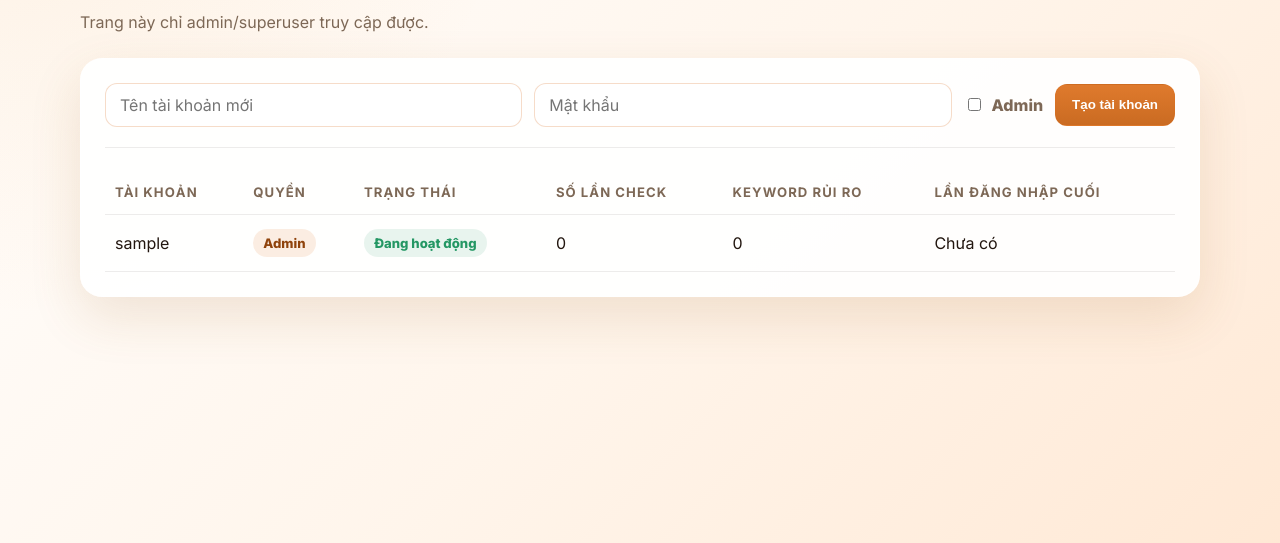
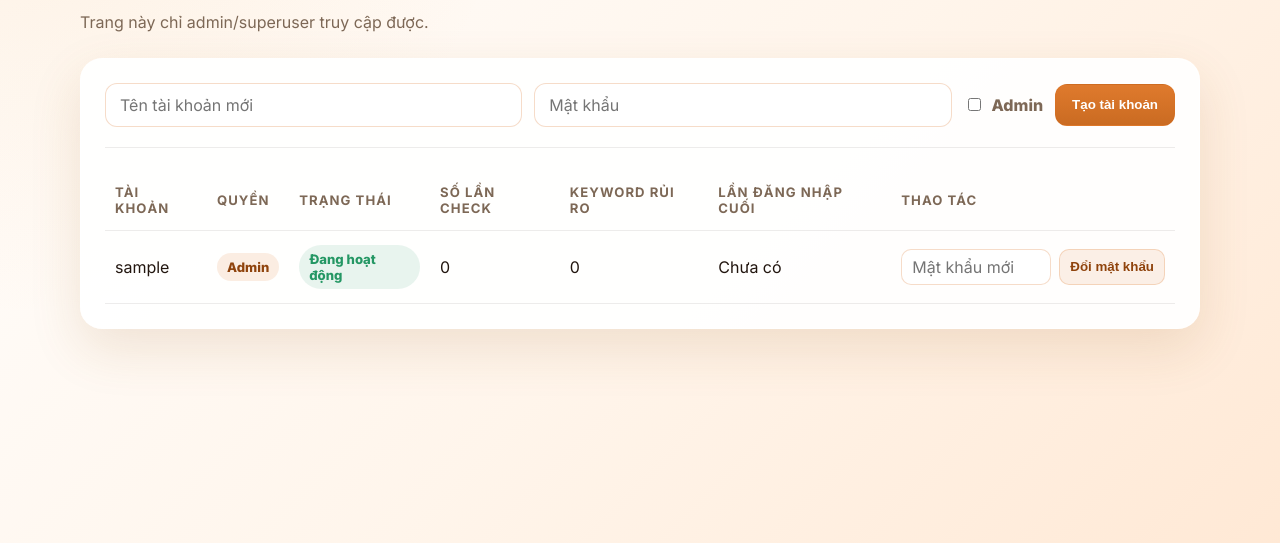
Before and after one commit to phamthimyly/CheckTM_VHMedia, a Django app: page /accounts/ in a window 1280 px wide. Shown: the part 213-756 px from the top of the page. Run offline with Django 5.2, Linux system fonts and the light colour scheme; the visitor is signed in with stand-in values (Sample User, id 1); data comes from the database, SQL or seed files in the repository; data that the repository does not hold is empty.

Commit message:
Add admin account actions

```diff
--- a/checker/templates/accounts.html
+++ b/checker/templates/accounts.html
@@ -151,6 +151,40 @@
             color: var(--danger);
             background: rgba(207, 63, 45, 0.1);
         }
+        .row-actions {
+            display: grid;
+            gap: 8px;
+            min-width: 260px;
+        }
+        .password-form {
+            display: flex;
+            gap: 8px;
+            align-items: center;
+        }
+        .password-form input {
+            width: 150px;
+            min-height: 36px;
+            border: 1px solid rgba(216, 110, 31, 0.24);
+            border-radius: 10px;
+            padding: 0 10px;
+            font: inherit;
+        }
+        .small-btn {
+            min-height: 36px;
+            border-radius: 10px;
+            border: 1px solid rgba(216, 110, 31, 0.22);
+            background: rgba(216, 110, 31, 0.1);
+            color: var(--accent-dark);
+            font-weight: 800;
+            cursor: pointer;
+            padding: 0 10px;
+            white-space: nowrap;
+        }
+        .small-btn.danger {
+            border-color: rgba(207, 63, 45, 0.22);
+            background: rgba(207, 63, 45, 0.1);
+            color: var(--danger);
+        }
         table {
             width: 100%;
             border-collapse: collapse;
@@ -238,6 +272,7 @@
                         <th>Số lần check</th>
                         <th>Keyword rủi ro</th>
                         <th>Lần đăng nhập cuối</th>
+                        <th>Thao tác</th>
                     </tr>
                 </thead>
                 <tbody>
@@ -261,10 +296,29 @@
                             <td>{{ user.so_lan_check }}</td>
                             <td>{{ user.so_keyword_rui_ro }}</td>
                             <td>{{ user.last_login|date:"d/m/Y H:i"|default:"Chưa có" }}</td>
+                            <td>
+                                <div class="row-actions">
+                                    <form class="password-form" method="post">
+                                        {% csrf_token %}
+                                        <input type="hidden" name="action" value="change_password">
+                                        <input type="hidden" name="user_id" value="{{ user.id }}">
+                                        <input type="password" name="new_password" placeholder="Mật khẩu mới" required>
+                                        <button class="small-btn" type="submit">Đổi mật khẩu</button>
+                                    </form>
+                                    {% if user.id != request.user.id %}
+                                        <form method="post" onsubmit="return confirm('Xóa tài khoản {{ user.username }}?');">
+                                            {% csrf_token %}
+                                            <input type="hidden" name="action" value="delete">
+                                            <input type="hidden" name="user_id" value="{{ user.id }}">
+                                            <button class="small-btn danger" type="submit">Xóa tài khoản</button>
+                                        </form>
+                                    {% endif %}
+                                </div>
+                            </td>
                         </tr>
                     {% empty %}
                         <tr>
-                            <td colspan="6">Chưa có tài khoản.</td>
+                            <td colspan="7">Chưa có tài khoản.</td>
                         </tr>
                     {% endfor %}
                 </tbody>
--- a/checker/views.py
+++ b/checker/views.py
@@ -189,20 +189,49 @@ def quan_ly_tai_khoan(request):
     thanh_cong = ""
 
     if request.method == "POST":
-        ten_dang_nhap = (request.POST.get("username") or "").strip()
-        mat_khau = request.POST.get("password") or ""
-        la_quan_tri = request.POST.get("is_admin") == "on"
-        if not ten_dang_nhap or not mat_khau:
-            loi = "Hay nhap day du tai khoan va mat khau."
-        elif TaiKhoan.objects.filter(username=ten_dang_nhap).exists():
-            loi = "Tai khoan nay da ton tai."
-        else:
-            tai_khoan = TaiKhoan.objects.create_user(username=ten_dang_nhap, password=mat_khau)
-            tai_khoan.is_active = True
-            tai_khoan.is_staff = la_quan_tri
-            tai_khoan.is_superuser = la_quan_tri
-            tai_khoan.save()
-            thanh_cong = f"Da tao tai khoan {ten_dang_nhap}."
+        hanh_dong = (request.POST.get("action") or "create").strip()
+        if hanh_dong == "create":
+            ten_dang_nhap = (request.POST.get("username") or "").strip()
+            mat_khau = request.POST.get("password") or ""
+            la_quan_tri = request.POST.get("is_admin") == "on"
+            if not ten_dang_nhap or not mat_khau:
+                loi = "Hay nhap day du tai khoan va mat khau."
+            elif TaiKhoan.objects.filter(username=ten_dang_nhap).exists():
+                loi = "Tai khoan nay da ton tai."
+            else:
+                tai_khoan = TaiKhoan.objects.create_user(username=ten_dang_nhap, password=mat_khau)
+                tai_khoan.is_active = True
+                tai_khoan.is_staff = la_quan_tri
+                tai_khoan.is_superuser = la_quan_tri
+                tai_khoan.save()
+                thanh_cong = f"Da tao tai khoan {ten_dang_nhap}."
+        elif hanh_dong == "change_password":
+            user_id = request.POST.get("user_id")
+            mat_khau_moi = request.POST.get("new_password") or ""
+            try:
+                tai_khoan = TaiKhoan.objects.get(id=user_id)
+            except TaiKhoan.DoesNotExist:
+                loi = "Khong tim thay tai khoan."
+            else:
+                if not mat_khau_moi:
+                    loi = "Hay nhap mat khau moi."
+                else:
+                    tai_khoan.set_password(mat_khau_moi)
+                    tai_khoan.save()
+                    thanh_cong = f"Da doi mat khau cho {tai_khoan.username}."
+        elif hanh_dong == "delete":
+            user_id = request.POST.get("user_id")
+            try:
+                tai_khoan = TaiKhoan.objects.get(id=user_id)
+            except TaiKhoan.DoesNotExist:
+                loi = "Khong tim thay tai khoan."
+            else:
+                if tai_khoan.id == request.user.id:
+                    loi = "Khong the xoa tai khoan dang dang nhap."
+                else:
+                    ten_dang_nhap = tai_khoan.username
+                    tai_khoan.delete()
+                    thanh_cong = f"Da xoa tai khoan {ten_dang_nhap}."
 
     danh_sach_tai_khoan = TaiKhoan.objects.annotate(
         so_lan_check=Count("lich_su_kiem_tra"),
```
